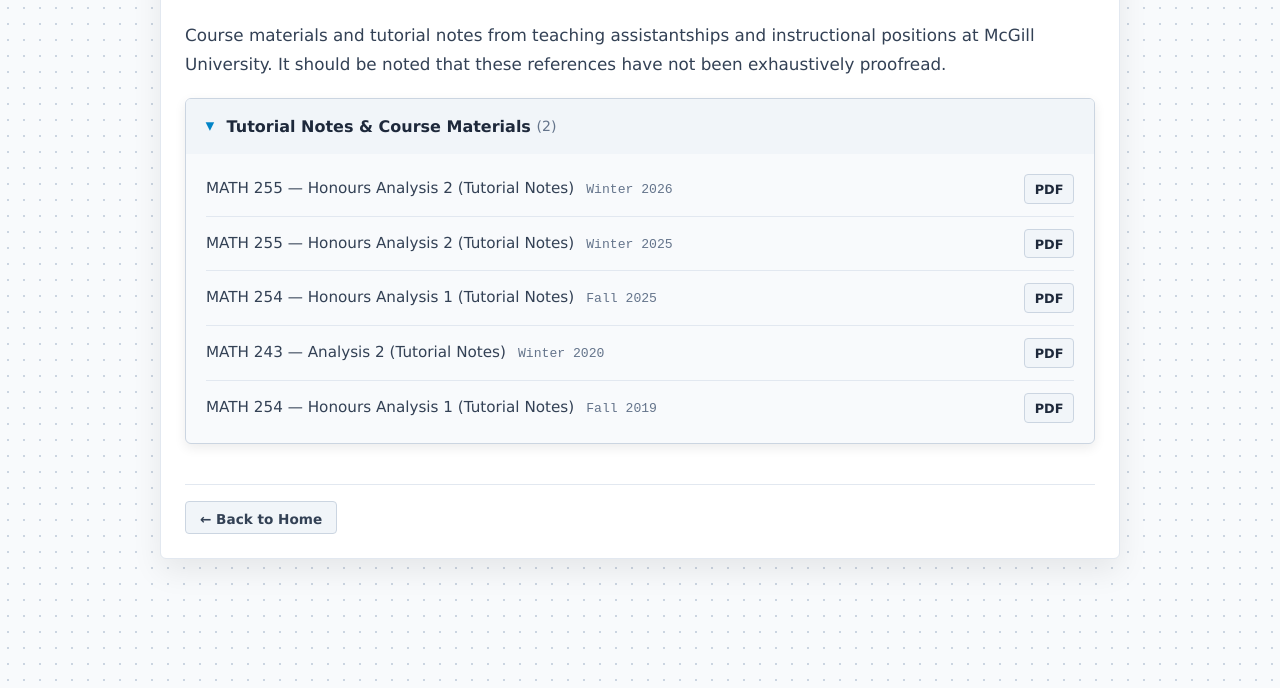
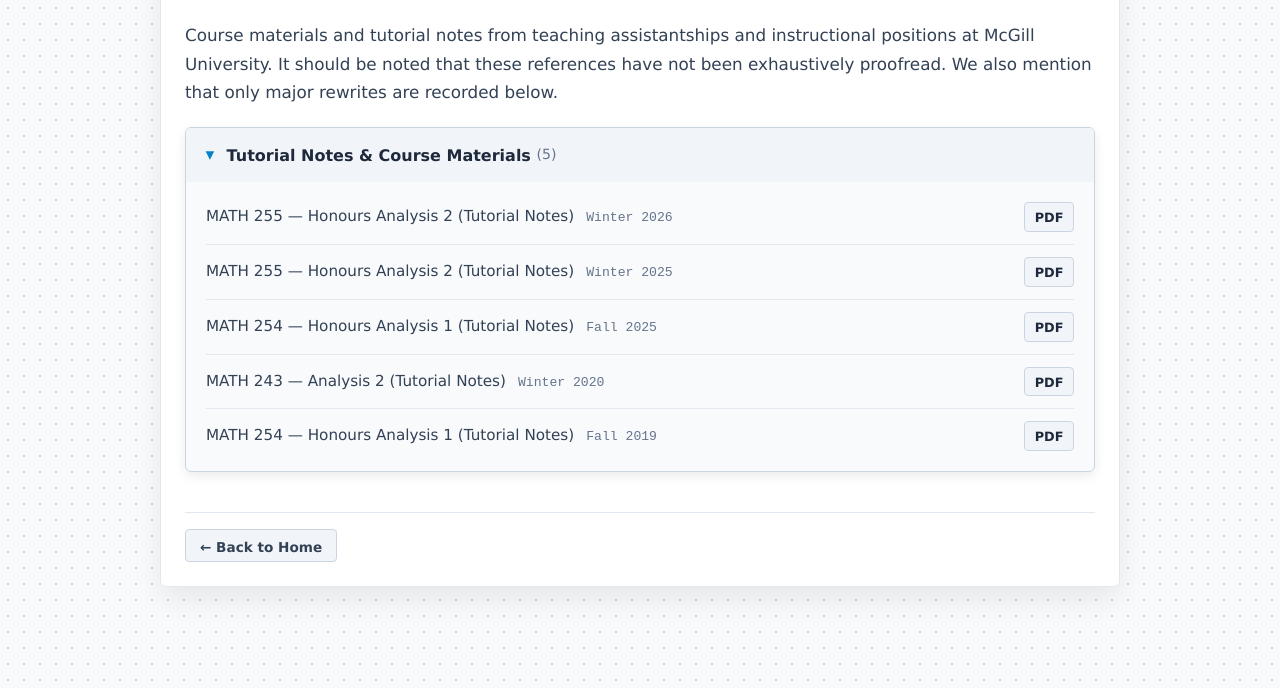
Before and after one commit to chernyshe/chernyshe.github.io, a plain HTML site: page teaching/index.html in a window 1280 px wide. Shown: the part 112-800 px from the top of the page. Drawn offline with Linux system fonts and the light colour scheme.

Commit message:
header text block update.

```diff
--- a/teaching/index.html
+++ b/teaching/index.html
@@ -14,13 +14,13 @@
 
         <div class="main">
             <p>
-                Course materials and tutorial notes from teaching assistantships and instructional positions at McGill University. It should be noted that these references have not been exhaustively proofread.
+                Course materials and tutorial notes from teaching assistantships and instructional positions at McGill University. It should be noted that these references have not been exhaustively proofread. We also mention that only major rewrites are recorded below.
             </p>
 
             <!-- TEACHING MATERIALS / TUTORIAL NOTES -->
             <details class="repo-group" open>
                 <summary class="repo-group-title">
-                    Tutorial Notes & Course Materials <span class="repo-count">(2)</span>
+                    Tutorial Notes & Course Materials <span class="repo-count">(5)</span>
                 </summary>
                 <ul class="repo-list">
 		    <li class="repo-item-compact">
```
